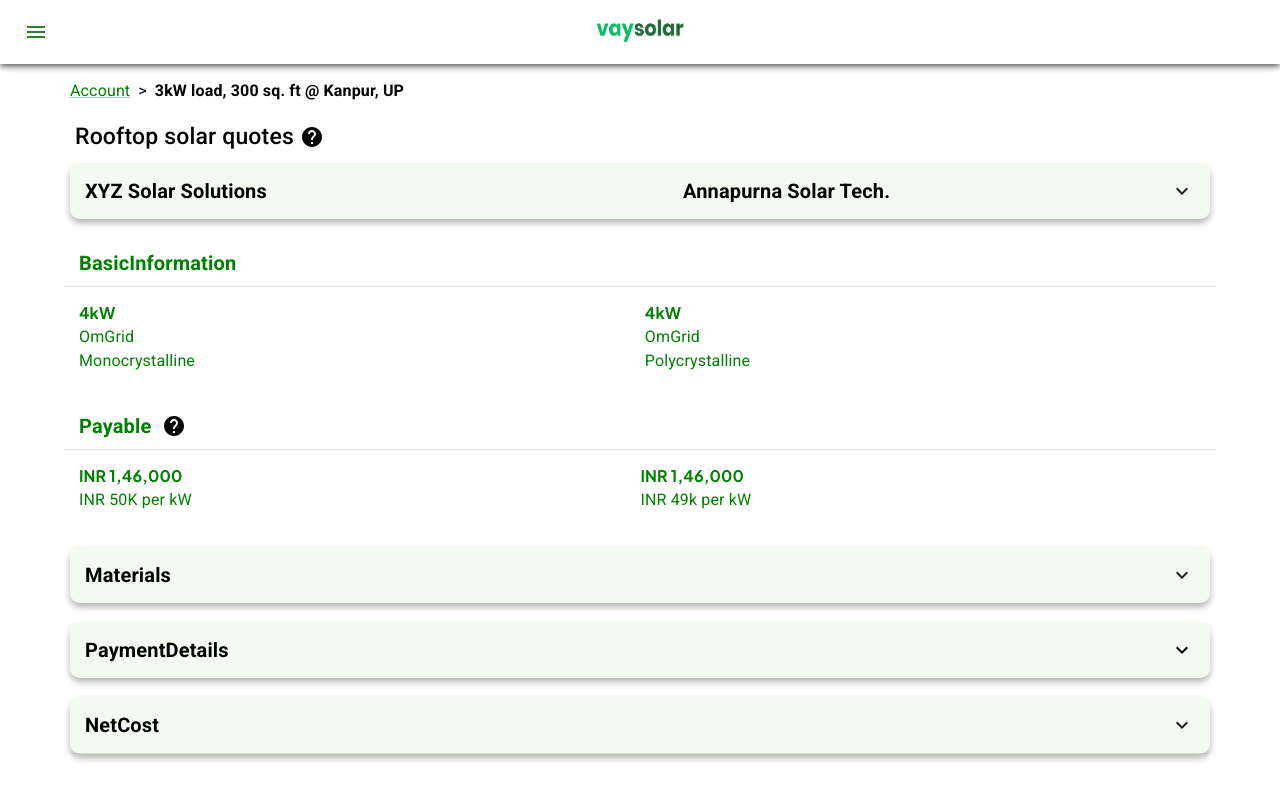
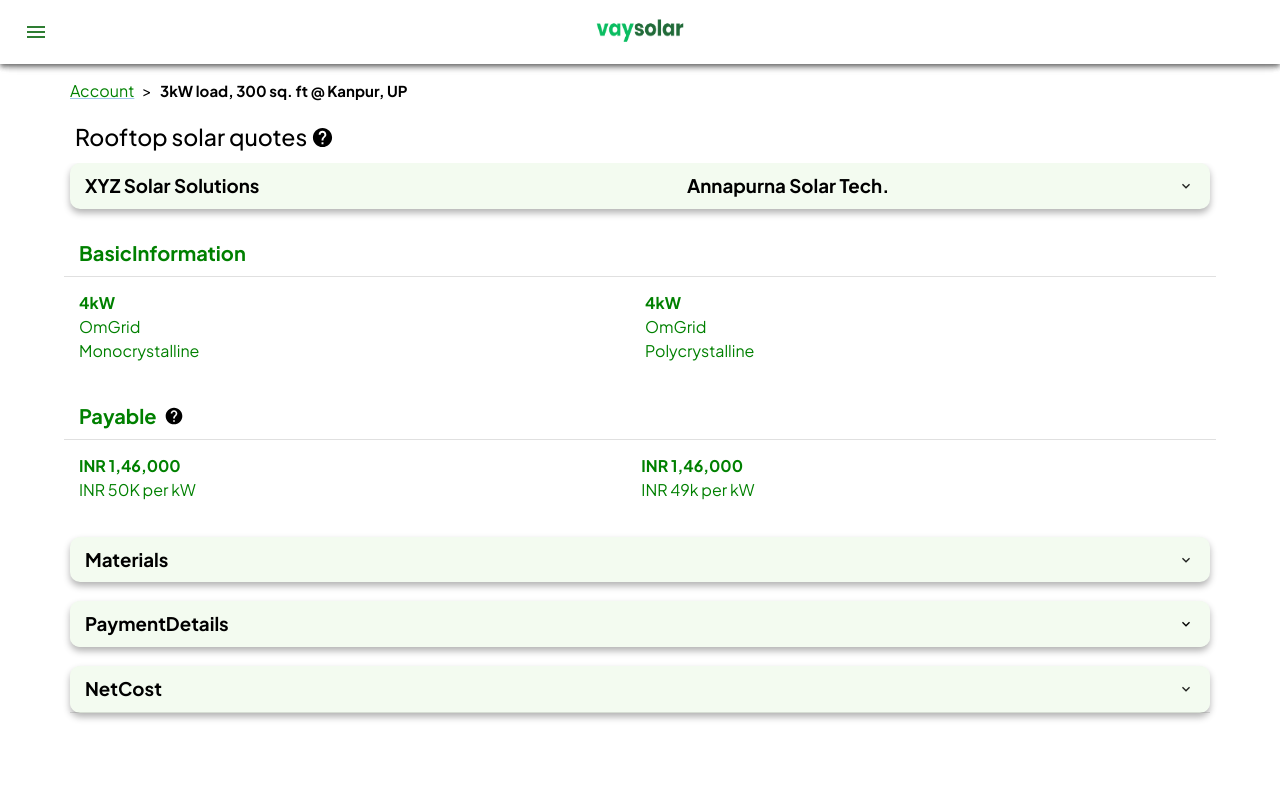
Before and after one commit to Bittukr7479/Assignment, a React (Create React App) app: page / in a window 1280 px wide. Shown: the top 790 px of the page. Built offline with nearby package versions, Linux system fonts and the light colour scheme.

Commit message:
12:06:24

```diff
--- a/public/index.html
+++ b/public/index.html
@@ -14,7 +14,6 @@
   <link rel="preconnect" href="https://fonts.gstatic.com" crossorigin />
   <link rel="stylesheet" href="https://fonts.googleapis.com/css2?family=Roboto:wght@300;400;500;700&display=swap" />
   <title>React App</title>
-  <link rel="stylesheet" href="https://fonts.googleapis.com/css2?family=Plus+Jakarta+Sans:wght@100;200;300;400;500;600;700;800;900&display=swap">
 </head>
 
 <body>
--- a/src/App.css
+++ b/src/App.css
@@ -0,0 +1 @@
+@import url('https://fonts.googleapis.com/css2?family=Plus+Jakarta+Sans:ital,wght@0,200..800;1,200..800&display=swap');
--- a/src/App.js
+++ b/src/App.js
@@ -1,20 +1,32 @@
-import * as React from 'react';
-import PropTypes from 'prop-types';
-import AppBar from '@mui/material/AppBar';
-import Toolbar from '@mui/material/Toolbar';
-import CssBaseline from '@mui/material/CssBaseline';
-import useScrollTrigger from '@mui/material/useScrollTrigger';
-import Container from '@mui/material/Container';
-import Slide from '@mui/material/Slide';
-import IconButton from '@mui/material/IconButton';
-import MenuIcon from '@mui/icons-material/Menu';
-import logovaysolal from './vaysolar.png';
-import Footer from './components/Footer';
-import Materials from './components/Materials';
-import NetCost from './components/NetCost';
-import BasicInformation from './components/BasicInformation';
-import PaymentDetails from './components/PaymentDetails';
-import RooftopSolarQuotes from './components/RooftopSolarQuotes';
+import * as React from "react";
+import PropTypes from "prop-types";
+import AppBar from "@mui/material/AppBar";
+import Toolbar from "@mui/material/Toolbar";
+import CssBaseline from "@mui/material/CssBaseline";
+import useScrollTrigger from "@mui/material/useScrollTrigger";
+import Container from "@mui/material/Container";
+import Slide from "@mui/material/Slide";
+import IconButton from "@mui/material/IconButton";
+import MenuIcon from "@mui/icons-material/Menu";
+import logovaysolal from "./vaysolar.png";
+import Footer from "./components/Footer";
+import Materials from "./components/Materials";
+import NetCost from "./components/NetCost";
+import BasicInformation from "./components/BasicInformation";
+import PaymentDetails from "./components/PaymentDetails";
+import RooftopSolarQuotes from "./components/RooftopSolarQuotes";
+import { ThemeProvider, createTheme } from '@mui/material/styles';
+import './App.css'
+
+const THEME = createTheme({
+  typography: {
+    fontFamily: `"Plus Jakarta Sans", sans-serif`,
+    fontSize: `auto`,
+    fontWeightLight: 300,
+    fontWeightRegular: 400,
+    fontWeightMedium: 500,
+  },
+});
 
 function HideOnScroll(props) {
   const { children, window } = props;
@@ -36,27 +48,36 @@ HideOnScroll.propTypes = {
 
 function App(props) {
   return (
+    <ThemeProvider theme= {THEME}>
       <React.Fragment>
         <CssBaseline />
         <HideOnScroll {...props}>
           <AppBar>
             <AppBar position="static">
-        <Toolbar sx={{ justifyContent: 'space-between', backgroundColor: 'white' }}>
-          <IconButton
-            size="large"
-            edge="start"
-            aria-label="menu"
+              <Toolbar
+                sx={{
+                  justifyContent: "space-between",
+                  backgroundColor: "white",
+                }}
               >
-            <MenuIcon color='success' />
+                <IconButton size="large" edge="start" aria-label="menu">
+                  <MenuIcon sx={{fontSize:'24px'}} color="success" />
                 </IconButton>
-          <img src={logovaysolal} style={{marginLeft:'-36px', display:'sticky', gap:'6px'}} height='46px' width='110px' alt="vaysolar" srcSet="" />
+                <img
+                  src={logovaysolal}
+                  style={{ marginLeft: "-36px", display: "sticky", gap: "6px" }}
+                  height="46px"
+                  width="110px"
+                  alt="vaysolar"
+                  srcSet=""
+                />
                 <div />
               </Toolbar>
             </AppBar>
           </AppBar>
         </HideOnScroll>
         <Toolbar />
-      <Container sx={{ padding:'unset', display:'grid', gap:'7px'}} >
+        <Container sx={{ padding: "unset", display: "grid", gap: "7px" }}>
           <RooftopSolarQuotes />
           <BasicInformation />
           <Materials />
@@ -65,6 +86,7 @@ function App(props) {
           <Footer />
         </Container>
       </React.Fragment>
+    </ThemeProvider>
   );
 }
 export default App;
--- a/src/components/Footer.jsx
+++ b/src/components/Footer.jsx
@@ -4,7 +4,7 @@ import React from 'react'
 function Footer() {
     return (
         <Stack sx={{ position: 'relative', top: '55px'}}>
-            <Typography variant='h6' fontWeight='bold' sx={{ display: 'flex', padding: '8px', paddingLeft:'16px' }}>Schedule Visit</Typography>
+            <Typography variant='h3' fontWeight='bold' sx={{ display: 'flex', padding: '8px', paddingLeft:'16px' }}>Schedule Visit</Typography>
             <Divider/>
 
             <div style={{ display: 'flex', justifyContent: 'space-around', padding: '21px 0px 36px ' }}>
--- a/src/components/Materials.jsx
+++ b/src/components/Materials.jsx
@@ -44,7 +44,7 @@ function Materials() {
                 aria-labelledby="nested-list-subheader"
             >
                 <ListItemButton onClick={handleClick} sx={{ borderRadius: '10px', paddingLeft: '15px' }} >
-                    <ListItemText primary={<Typography color='black' fontWeight='bold' variant='h6'>Materials</Typography>} secondary="" />
+                    <ListItemText primary={<Typography color='black' fontWeight='bold' variant='h3'>Materials</Typography>} secondary="" />
                     {open ? <ExpandLess /> : <ExpandMore />}
                 </ListItemButton>
                 <Collapse sx={{ color: 'green' }} in={open} timeout="auto" unmountOnExit>
--- a/src/components/NetCost.jsx
+++ b/src/components/NetCost.jsx
@@ -38,7 +38,7 @@ function NetCost() {
                 aria-labelledby="nested-list-subheader"
             >
                 <ListItemButton onClick={handleClick} sx={{ borderRadius: '10px', backgroundColor: '#F3FBF0', paddingLeft: '15px' }} >
-                    <ListItemText primary={<Typography color='black' variant='h6' fontSize='20px' fontWeight='bold'>NetCost</Typography>} secondary="" />
+                <ListItemText primary={<Typography color='black' fontWeight='bold' variant='h3'>NetCost</Typography>} secondary="" />
                     {open ? <ExpandLess /> : <ExpandMore />}
                 </ListItemButton>
                 <Divider />
--- a/src/components/PaymentDetails.jsx
+++ b/src/components/PaymentDetails.jsx
@@ -78,7 +78,7 @@ function PaymentDetails() {
             sx={{ boxShadow: '0px 4px 7px rgba(0, 0, 0, 0.3)', borderRadius: '10px', width: '100%', backgroundColor: '#F3FBF0', fontSize: 'bold', padding: 'unset' }}
         >
             <ListItemButton onClick={handleClick} sx={{ borderRadius: '10px', color: 'black', backgroundColor: '#F3FBF0', paddingLeft: '15px' }} >
-                <ListItemText primary={<Typography variant='h6' fontWeight='bold' color='black'>PaymentDetails</Typography>} secondary="" />
+                <ListItemText primary={<Typography variant='h3' fontWeight='bold' color='black'>PaymentDetails</Typography>} secondary="" />
                 {open ? <ExpandLess /> : <ExpandMore />}
             </ListItemButton>
 
--- a/src/components/RooftopSolarQuotes.jsx
+++ b/src/components/RooftopSolarQuotes.jsx
@@ -45,7 +45,7 @@ function RooftopSolarQuotes() {
                         {item}
                     </Link>
                 ))}
-                <Typography fontWeight='bold' fontSize='16px' color='black'>3kW load, 300 sq. ft @ Kanpur, UP</Typography>
+                <Typography fontWeight='bold' fontSize='15px' color='black'>3kW load, 300 sq. ft @ Kanpur, UP</Typography>
             </Breadcrumbs>
             <ListSubheader sx={{ position: 'relative', padding: '7px 5px' }} component="div" id="nested-list-subheader" >
                 <Typography color='black' display='flex' alignItems='center' variant='h6' fontWeight={500} fontSize='23px' >
@@ -56,8 +56,8 @@ function RooftopSolarQuotes() {
                 sx={{ boxShadow: '0px 4px 7px rgba(0, 0, 0, 0.3)', borderRadius: '10px', width: '100%', backgroundColor: '#F3FBF0', fontSize: 'bold', padding: 'unset' }}
             >
                 <ListItemButton onClick={handleClick} sx={{ borderRadius: '10px', paddingLeft: '15px' }} >
-                    <ListItemText  sx={{ width: '50%' }} primary={<Typography color='black' fontWeight='bold' variant='h6'>XYZ Solar Solutions</Typography>} secondary="" />
-                    <ListItemText  sx={{ width: '40%' }} primary={<Typography color='black' fontWeight='bold' variant='h6'>Annapurna Solar Tech.</Typography>} secondary="" />
+                    <ListItemText  sx={{ width: '50%' }} primary={<Typography color='black' fontWeight='bold' variant='h3'>XYZ Solar Solutions</Typography>} secondary="" />
+                    <ListItemText  sx={{ width: '40%' }} primary={<Typography color='black' fontWeight='bold' variant='h3'>Annapurna Solar Tech.</Typography>} secondary="" />
 
                                         {open ? <ExpandLess /> : <ExpandMore />}
 
--- a/src/index.js
+++ b/src/index.js
@@ -2,7 +2,6 @@ import React from 'react';
 import ReactDOM from 'react-dom/client';
 import { BrowserRouter } from 'react-router-dom';
 import App from './App';
-import PlusJakartaSansWoff from './fonts/plus-jakarta-sans.woff';
 
 const rootElement = document.getElementById('root');
 const root = ReactDOM.createRoot(rootElement);
@@ -10,23 +9,6 @@ const root = ReactDOM.createRoot(rootElement);
 root.render(
   <React.StrictMode>
     <BrowserRouter>
-      <style
-        dangerouslySetInnerHTML={{
-          __html: `
-            @font-face {
-              font-family: 'Plus Jakarta Sans';
-              font-style: normal;
-              font-weight: 400;
-              src: local('Plus Jakarta Sans'), local('PlusJakartaSans-Regular'),
-                   url(${PlusJakartaSansWoff}) format('woff');
-            }
-            body {
-              font-family: 'Plus Jakarta Sans', sans-serif;
-              margin: 0px;
-            }
-          `,
-        }}
-      />
       <App />
     </BrowserRouter>
   </React.StrictMode>
```
Also changed, not shown: src/fonts/plus-jakarta-sans.woff (deleted). Lines whose indentation alone changed are shown as unchanged.
